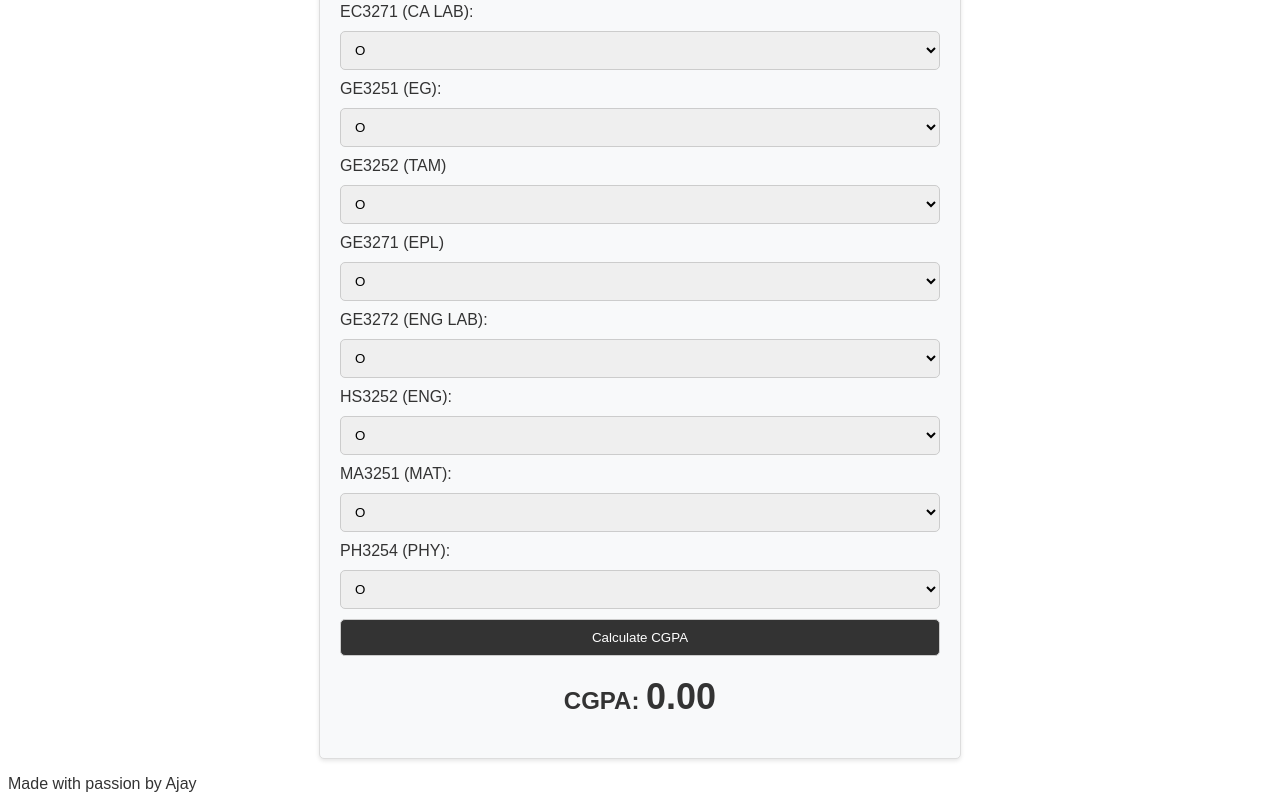
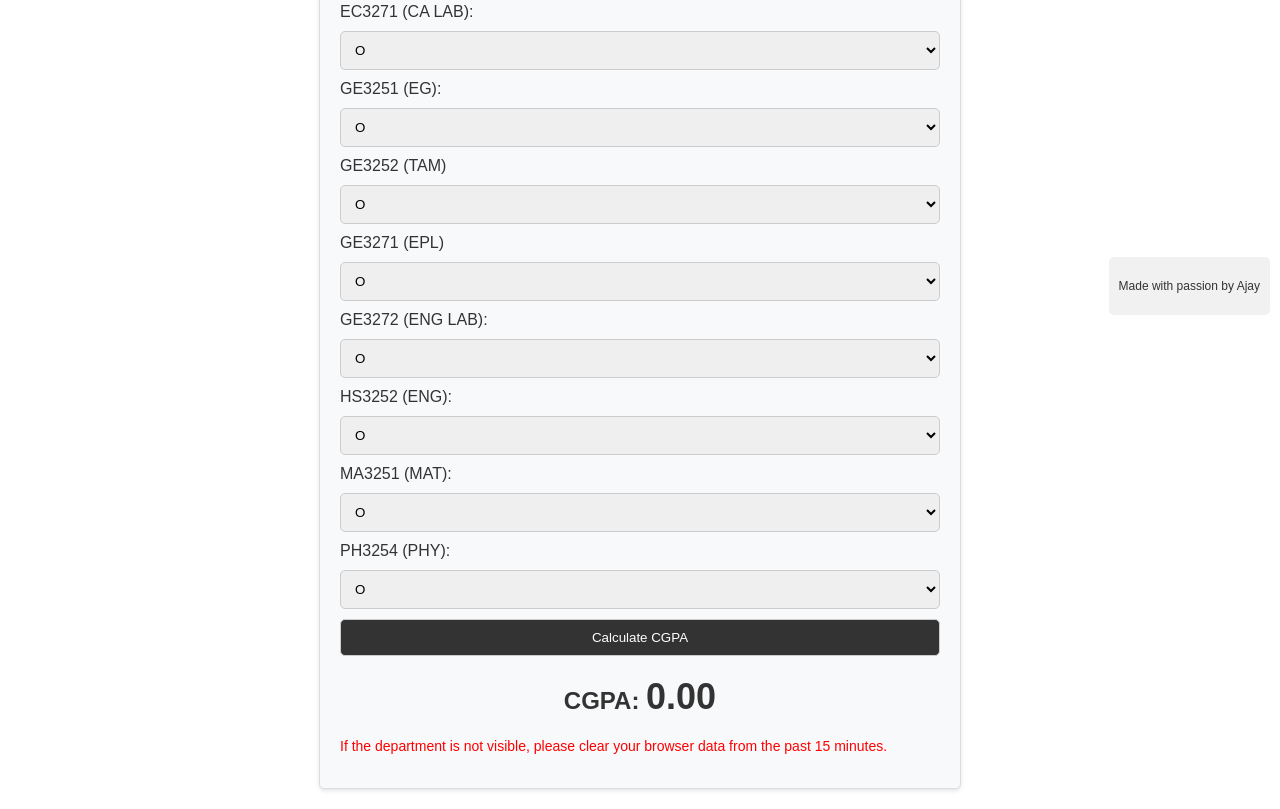
Before and after one commit to Ajaybalajiprasad/CGPA-CALCI, a website: page public/index.html in a window 1280 px wide. Shown: the part 475-1284 px from the top of the page. Drawn offline with Linux system fonts and the light colour scheme.

Commit message:
Alert Window

```diff
--- a/public/index.html
+++ b/public/index.html
@@ -6,6 +6,24 @@
     <link href="https://fonts.googleapis.com/css2?family=Roboto:wght@400;700&display=swap" rel="stylesheet">
     <link rel="stylesheet" href="cgpa.css">
     <title>Citar CGPA</title>
+    <style>
+        footer {
+            position: fixed;
+            right: 10px;
+            bottom: 10px;
+            background-color: #f1f1f1;
+            padding: 10px;
+            border-radius: 5px;
+            font-size: 12px;
+            color: #333;
+        }
+
+        .note {
+            margin-top: 20px;
+            font-size: 14px;
+            color: red;
+        }
+    </style>
 </head>
 <body>
 
@@ -134,6 +152,10 @@
         <div id="result">
             <h2>CGPA: <span id="cgpa">0.00</span></h2>
         </div>
+
+        <div class="note">
+            <p>If the department is not visible, please clear your browser data from the past 15 minutes.</p>
+        </div>
     </div>
 
     <footer>
@@ -142,6 +164,9 @@
 
 <script src="citar.js"></script>
 <script>
+        window.onload = function() {
+            alert('If the department is not visible, please clear your browser data from the past 15 minutes.');
+        };
     document.getElementById('department').addEventListener('change', function() {
         const department = this.value;
         if (department === 'CSE') {
```
